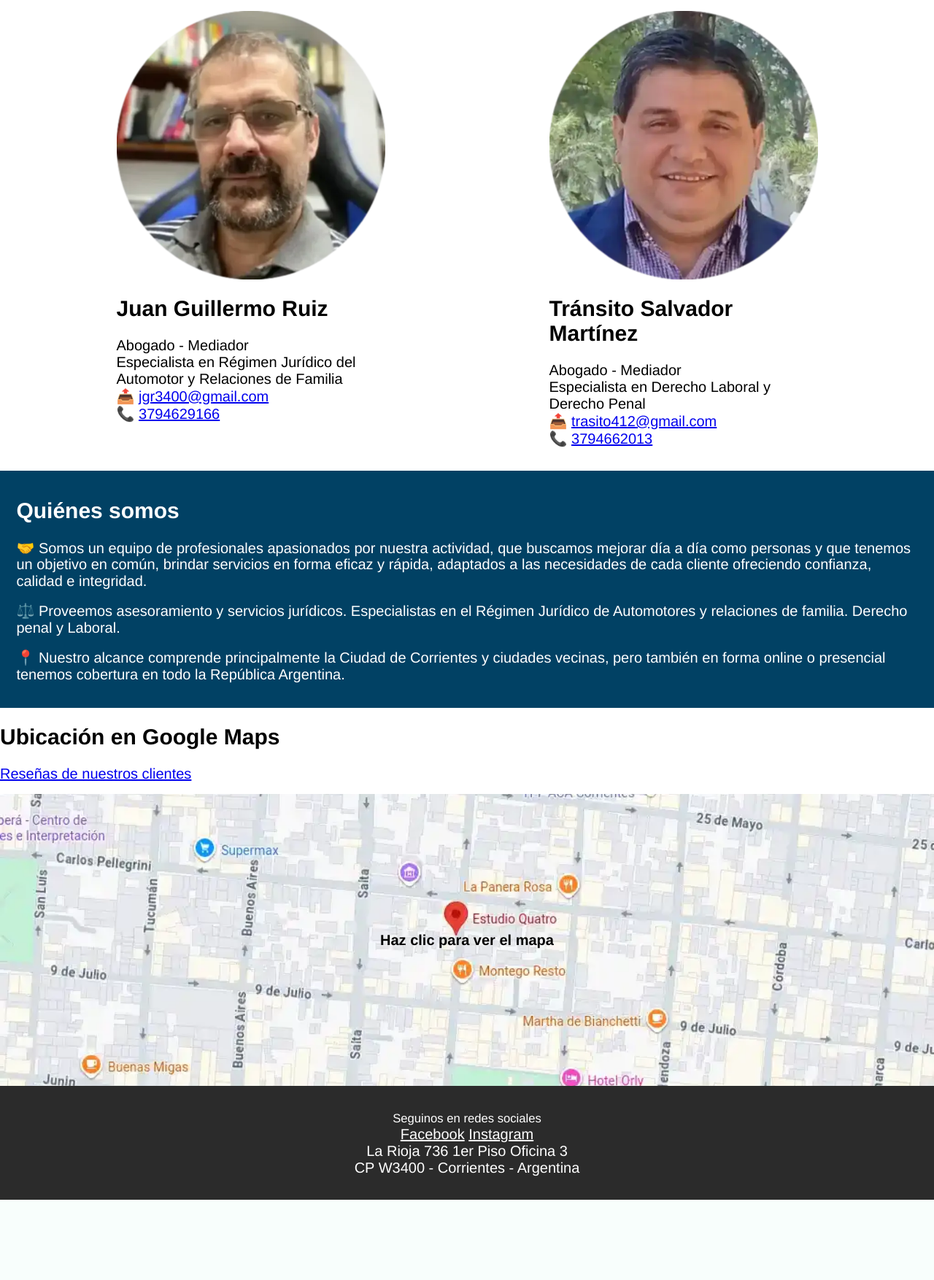
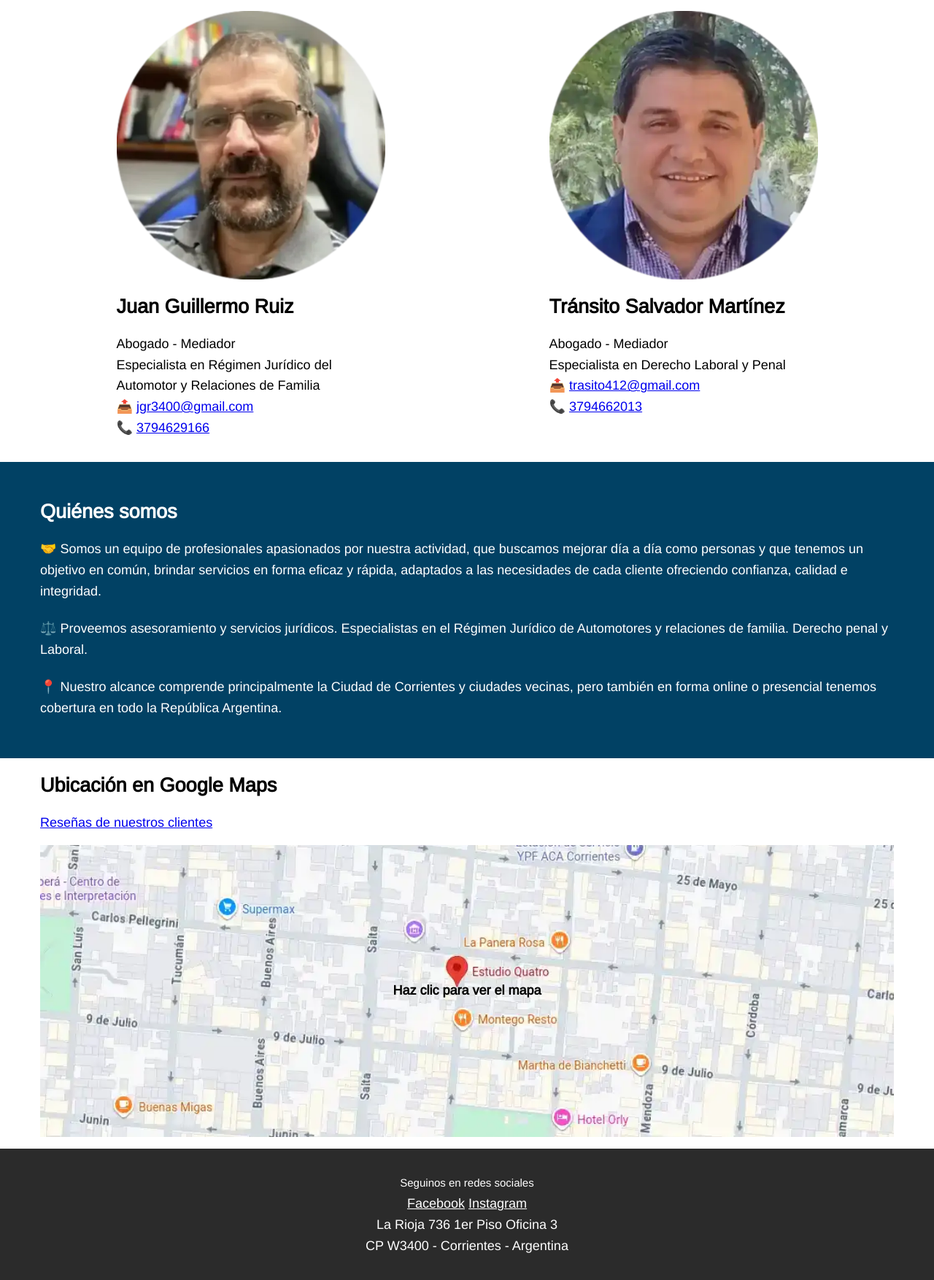
Before and after one commit to juanpabloruiz/quatro26, a PHP site: page /index.html in a window 1280 px wide. Shown: the part 185-1939 px from the top of the page at 73% size. Before the commit the page ends 1829 px from the top, so only its background shows below. Run offline with PHP 8.4, Linux system fonts and the light colour scheme.

Commit message:
Fonts optimized

```diff
--- a/index.html
+++ b/index.html
@@ -93,7 +93,7 @@
             </picture>
             <h2>Tránsito Salvador Martínez</h2>
             Abogado - Mediador<br>
-            Especialista en Derecho Laboral y Derecho Penal<br>
+            Especialista en Derecho Laboral y Penal<br>
             📤 <a href="mailto:trasito412@gmail.com">trasito412@gmail.com</a><br>
             📞 <a href="tel:3794662013">3794662013</a>
         </div>
@@ -101,8 +101,8 @@
 
 
     <!-- About -->
-    <div class="somos">
-        <section class="contenedor">
+    <div class="about">
+        <section class="container">
             <h2>Quiénes somos</h2>
             <p>🤝 Somos un equipo de profesionales apasionados por nuestra actividad, que buscamos mejorar día a día
                 como personas y que tenemos un objetivo en común, brindar servicios en forma eficaz y rápida, adaptados
@@ -115,7 +115,7 @@
     </div>
 
     <!-- Map -->
-    <section class="contenedor">
+    <section class="container">
         <h2>Ubicación en Google Maps</h2>
         <a target="_BLANK"
             href="https://www.google.com.ar/search?sxsrf=ACYBGNQDnuW-Kry7m1tnKC4DdZxXvFFy2A%3A1571524101231&source=hp&ei=BY6rXcuIDJO95OUP6-6YKA&q=estudio+quatro&oq=estudio+quatro&gs_l=psy-ab.3..35i39j0i22i30j0i22i10i30j38.1557.4302..4748...0.0..0.98.1301.14......0....1..gws-wiz.......0j0i131j0i67j0i20i263j0i10.ph4UaGhHjag&ved=0ahUKEwiLn7u-r6nlAhWTHrkGHWs3BgUQ4dUDCAY&uact=5#lrd=0x94456c783f70041d:0xd24a2d1dada87c4f,1,,,">Reseñas
--- a/style.css
+++ b/style.css
@@ -5,20 +5,21 @@
 }
 
 @font-face {
-    font-family: 'Montserrat';
+    font-family: 'Arimo';
     font-display: swap;
-    src: url('Montserrat-Regular.ttf') format('truetype');
+    src: url('Arimo-Regular.ttf') format('truetype');
     font-weight: normal;
     font-style: normal
 }
 
 body {
-    font: 20px Helvetica, Arial, Serif;
+    font: 18px 'Arimo', Arial, Serif;
+    line-height: 1.8rem;
 }
 
 p {
-    line-height: 1.4rem;
-    margin-bottom: 1.2rem
+
+    margin-bottom: 1.4rem
 }
 
 footer {
@@ -44,7 +45,7 @@ header {
     padding: 1rem 0
 }
 
-.somos {
+.about {
     /* font-size: 1.4rem; */
     background-color: #014164;
     color: #fff;
```
Also changed, not shown: Arimo-Medium.ttf (added), Arimo-Regular.ttf (added).
